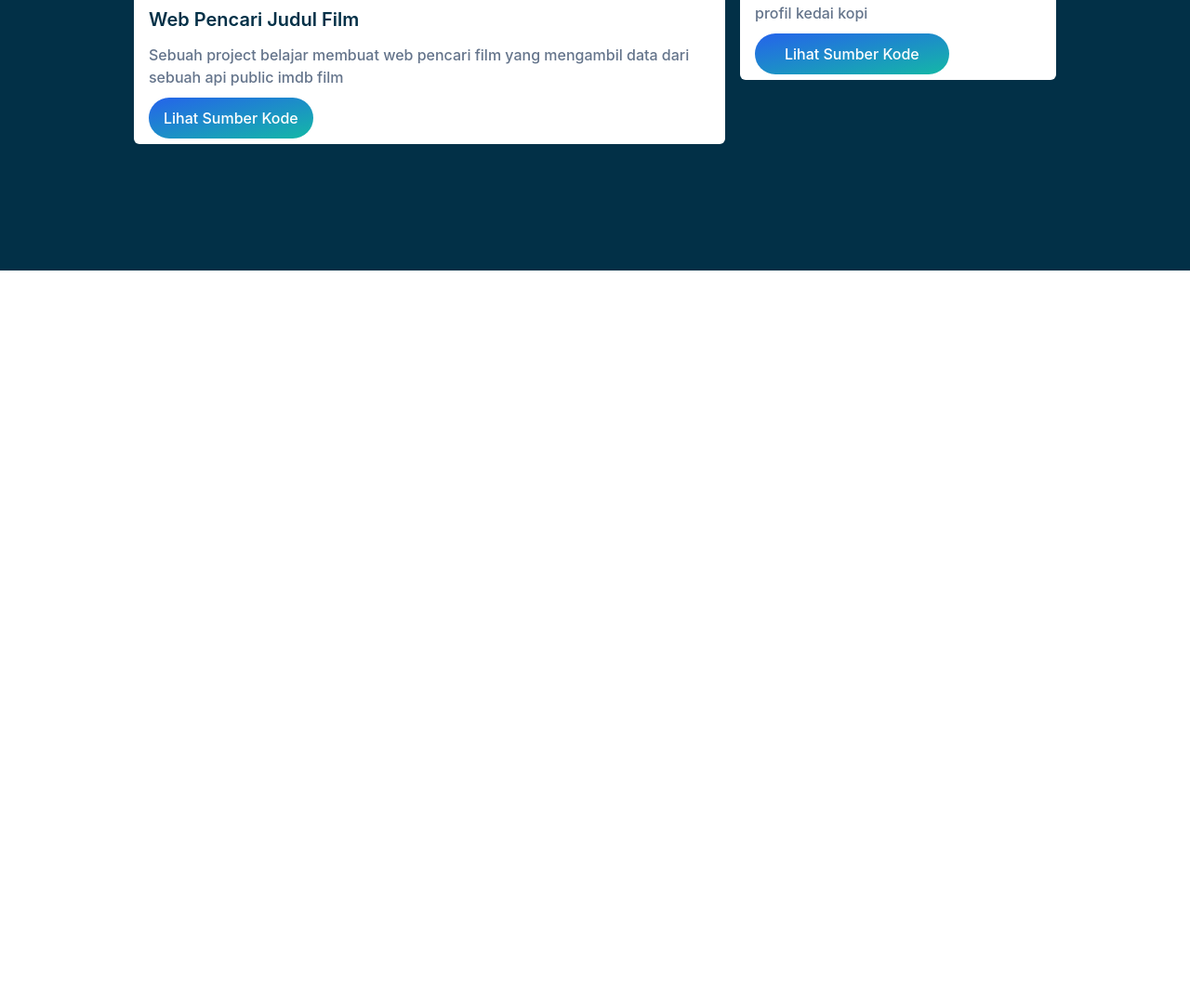
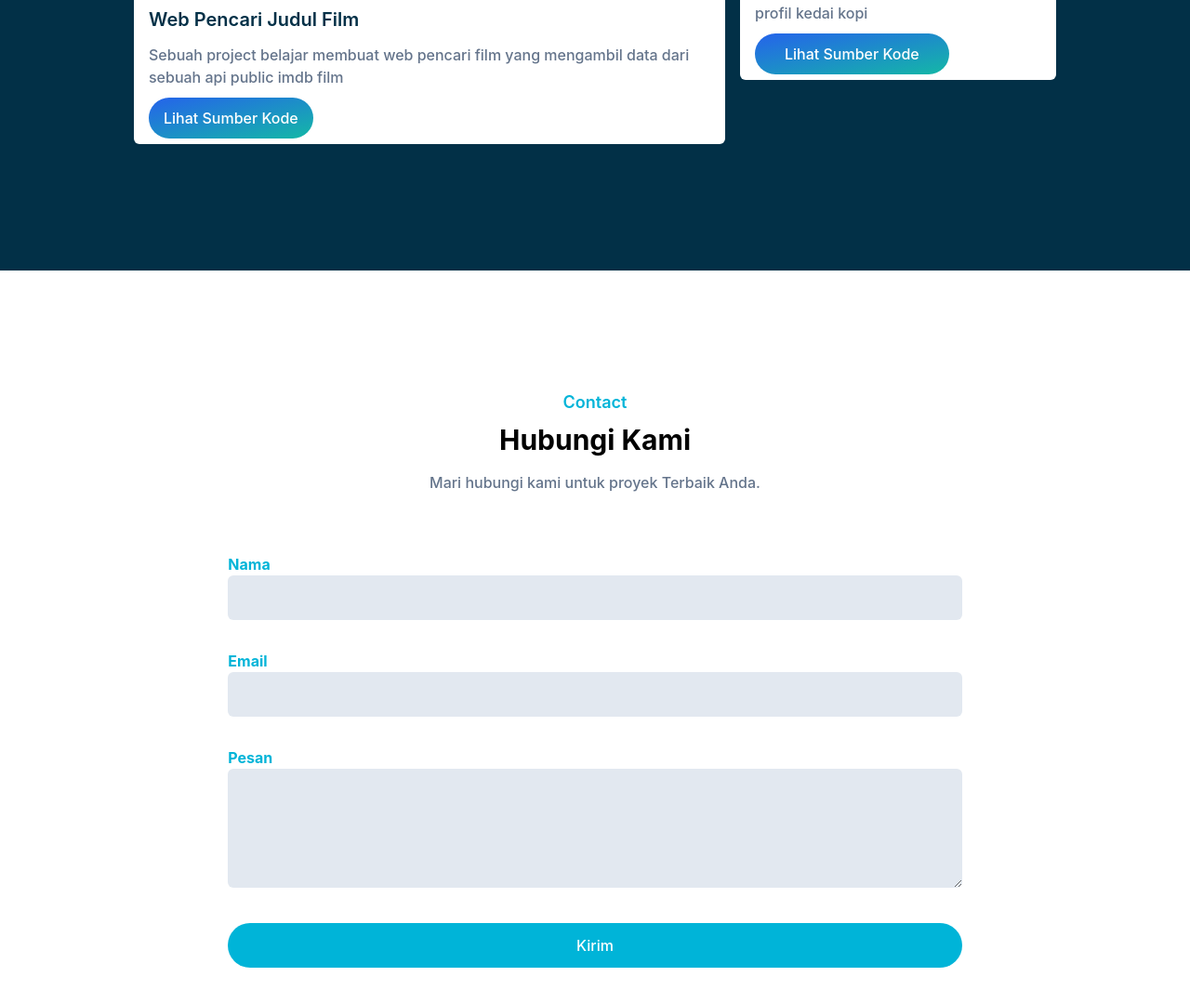
Before and after one commit to Ridwanstbd/ridwanstbd.github.io, a website: page index.html in a window 1280 px wide. Shown: the part 1757-2836 px from the top of the page at 93% size. Before the commit the page ends 2048 px from the top, so only its background shows below. Drawn offline with Linux system fonts and the light colour scheme.

Commit message:
contact section finish

```diff
--- a/index.html
+++ b/index.html
@@ -140,5 +140,40 @@
         </div>
     </section>
 <!-- project section end-->
+<!-- Contact Section Start -->
+<section id="contact" class="pt-32 pb-32">
+    <div class="container">
+        <div class="w-full px-8">
+            <div class="max-w-xl mx-auto text-center mb-16">
+                <h4 class="font-semibold text-lg text-lightBlue mb-2">Contact</h4>
+                <h2 class="text-3xl mb-4 font-bold">Hubungi Kami</h2>
+                <p class="font-medium text-md text-slate-500">Mari hubungi kami untuk proyek Terbaik Anda.</p>
+            </div>
+        </div>
+    </div>
+    <form >
+        <div class="w-full lg:w-2/3 lg:m-auto">
+            <div class="w-full px-8 mb-8">
+                <label for="name" class="text-base text-lightBlue font-bold">Nama</label>
+            <input type="text" id="name" class="w-full bg-slate-200 text-darkBlue p-3 rounded-md focus:outline-none focus:ring-lightBlue focus:ring-1 focus:border-lightBlue">
+
+        </div>
+        <div class="w-full px-8 mb-8">
+            <label for="email" class="text-base text-lightBlue font-bold">Email</label>
+            <input type="email" id="email" class="w-full bg-slate-200 text-darkBlue p-3 rounded-md focus:outline-none focus:ring-lightBlue focus:ring-1 focus:border-lightBlue">
+
+        </div>
+        <div class="w-full px-8 mb-8">
+            <label for="message" class="text-base text-lightBlue font-bold">Pesan</label>
+            <textarea type="text" id="message" class="w-full h-32 bg-slate-200 text-darkBlue p-3 rounded-md focus:outline-none focus:ring-lightBlue focus:ring-1 focus:border-lightBlue"></textarea>
+
+        </div>
+        <div class="w-full px-8">
+            <button class="text-base font-medium bg-lightBlue px-8 py-3 rounded-full text-white hover:shadow-lg hover:opacity-80 transition duration-300 ease-in-out w-full" >Kirim</button>
+        </div>
+    </div>
+    </form>
+</section>
+<!-- Contact Section End -->
 </body>
 </html>
```
Also changed, not shown: dist/output.css.
